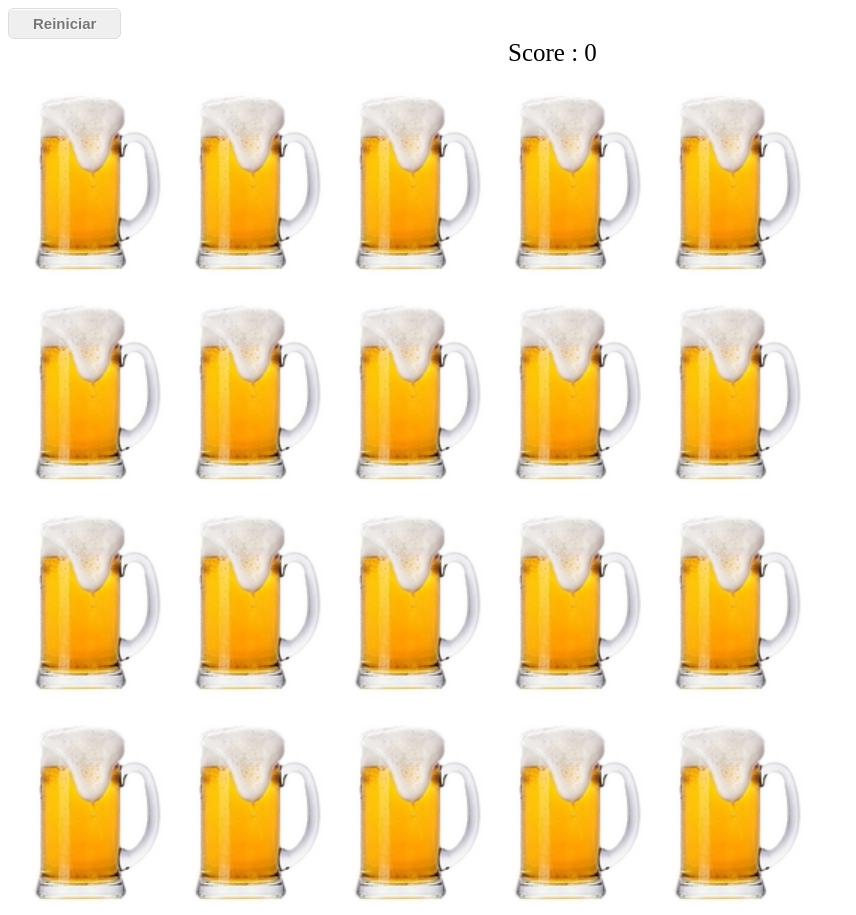
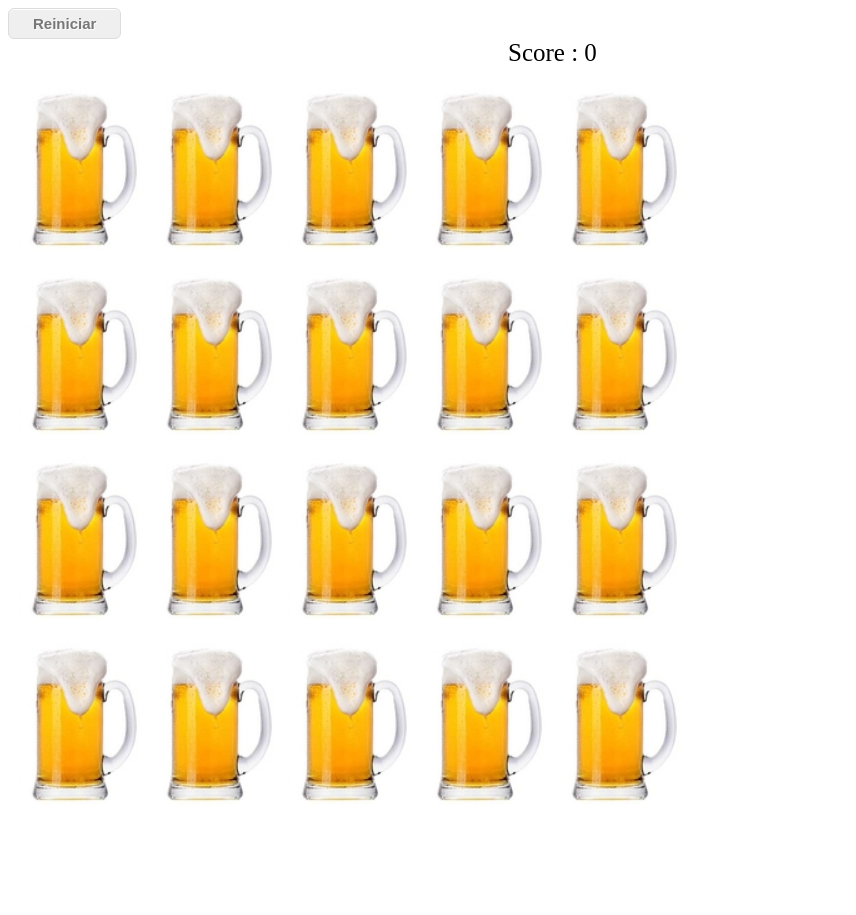
Before and after one commit to seniocaires/beboria, a plain HTML site: page index.html in a window 1280 px wide. Shown: the whole page, without its empty margins (0-856 px from the left). After the commit the page ends 815 px from the top, so only its background shows below. Drawn offline with Linux system fonts and the light colour scheme.

Commit message:
Image size

```diff
--- a/game.css
+++ b/game.css
@@ -5,8 +5,8 @@
 
 img {
 	margin : 10 0 0 10;
-    width: 150px;
-    height: 200px;
+    width: 125px;
+    height: 175px;
 }
 
 #score{
```
